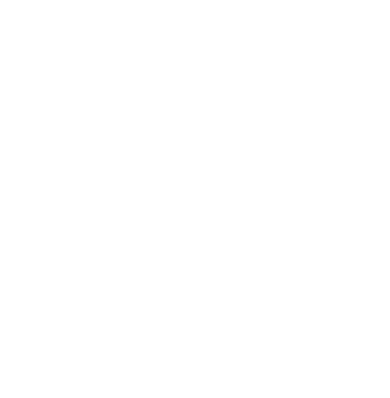
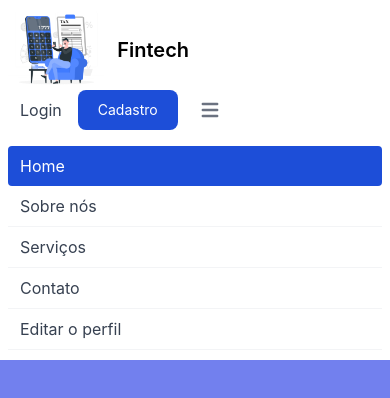
Before and after one commit to Vinicius-Boschi/Fintech, a website built with Vite: page src/index.html in a window 390 px wide. Built offline with nearby package versions, Linux system fonts and the light colour scheme.

Commit message:
Fazendo navbar responsiva e adicionando logo

```diff
--- a/src/index.html
+++ b/src/index.html
@@ -7,7 +7,49 @@
     <link rel="stylesheet" href="css/tailwind.css">
     <title>Fintech Home</title>
 </head>
-<body>
+<body class="bg-background">
+    <nav class="bg-white border-gray-200 px-2 sm:px-4 py-2.5 dark:bg-gray-800">
+        <div class="container flex flex-wrap justify-between items-center mx-auto">
+            <a href="#" class="flex items-center">
+                <img src="img/logo.png" class="mr-3 h-20 sm:h-12" alt="Fintech Logo">
+                <span class="self-center text-xl font-semibold whitespace-nowrap dark:text-white">Fintech</span>
+            </a>
+            <div class="flex md:order-2">
+                <a href="login.html" class="block py-2 pr-4 pl-3 text-gray-700 md:border-0 dark:text-gray-400 dark:hover:bg-gray-700 dark:hover:text-white md:dark:hover:bg-transparent">Login</a>
+
+                <button class="text-white bg-blue-700 hover:bg-blue-800 rounded-lg border-slate-900 text-sm px-5 py-2.5 text-center mr-3 md:mr-0">
+                    <a href="cadastro.html">Cadastro</a>
+                </button>
+
+                <button data-collapse-toggle="mobile-menu" type="button" id="mobile-button" class="inline-flex items-center p-2 text-sm text-gray-500 rounded-lg md:hidden hover:bg-gray-100 focus:outline-none focus:ring-2 focus:ring-gray-200 dark:text-gray-400 dark:hover:bg-gray-700 dark:focus:ring-gray-600" aria-controls="mobile-menu-4" aria-expanded="false">
+                <span class="sr-only">Open main menu</span>
+                <svg class="w-6 h-6" fill="currentColor" viewBox="0 0 20 20" xmlns="http://www.w3.org/2000/svg"><path fill-rule="evenodd" d="M3 5a1 1 0 011-1h12a1 1 0 110 2H4a1 1 0 01-1-1zM3 10a1 1 0 011-1h12a1 1 0 110 2H4a1 1 0 01-1-1zM3 15a1 1 0 011-1h12a1 1 0 110 2H4a1 1 0 01-1-1z" clip-rule="evenodd"></path></svg>
+                <svg class="hidden w-6 h-6" fill="currentColor" viewBox="0 0 20 20" xmlns="http://www.w3.org/2000/svg"><path fill-rule="evenodd" d="M4.293 4.293a1 1 0 011.414 0L10 8.586l4.293-4.293a1 1 0 111.414 1.414L11.414 10l4.293 4.293a1 1 0 01-1.414 1.414L10 11.414l-4.293 4.293a1 1 0 01-1.414-1.414L8.586 10 4.293 5.707a1 1 0 010-1.414z" clip-rule="evenodd"></path></svg>
+                </button>
+            </div>
+
+            <div class="overflow-hidden justify-between items-center w-full md:flex md:w-auto md:order-1" id="mobile-menu">
+                <ul class="flex flex-col mt-4 md:flex-row md:space-x-8 md:mt-0 md:text-sm md:font-medium" id="mobile-list">
+                    <li>
+                        <a href="#" class="block py-2 pr-4 pl-3 text-white bg-blue-700 rounded md:bg-transparent md:text-blue-700 md:p-0 dark:text-white" aria-current="page">Home</a>
+                    </li>
+                    <li>
+                        <a href="#" class="block py-2 pr-4 pl-3 text-gray-700 border-b border-gray-100 hover:bg-gray-50 md:hover:bg-transparent md:border-0 md:hover:text-blue-700 md:p-0 md:dark:hover:text-white dark:text-gray-400 dark:hover:bg-gray-700 dark:hover:text-white md:dark:hover:bg-transparent dark:border-gray-700">Sobre nós</a>
+                    </li>
+                    <li>
+                        <a href="#" class="block py-2 pr-4 pl-3 text-gray-700 border-b border-gray-100 hover:bg-gray-50 md:hover:bg-transparent md:border-0 md:hover:text-blue-700 md:p-0 md:dark:hover:text-white dark:text-gray-400 dark:hover:bg-gray-700 dark:hover:text-white md:dark:hover:bg-transparent dark:border-gray-700">Serviços</a>
+                    </li>
+                    <li>
+                        <a href="#" class="block py-2 pr-4 pl-3 text-gray-700 border-b border-gray-100 hover:bg-gray-50 md:hover:bg-transparent md:border-0 md:hover:text-blue-700 md:p-0 md:dark:hover:text-white dark:text-gray-400 dark:hover:bg-gray-700 dark:hover:text-white md:dark:hover:bg-transparent dark:border-gray-700">Contato</a>
+                    </li>
+                    <li>
+                        <a href="#" class="block py-2 pr-4 pl-3 text-gray-700 border-b border-gray-100 hover:bg-gray-50 md:hover:bg-transparent md:border-0 md:hover:text-blue-700 md:p-0 md:dark:hover:text-white dark:text-gray-400 dark:hover:bg-gray-700 dark:hover:text-white md:dark:hover:bg-transparent dark:border-gray-700">Editar o perfil</a>
+                    </li>
+                </ul>
+            </div>
+        </div>
+      </nav>
+      <script src="js/script.js"></script>
 
 </body>
 </html>
--- /dev/null
+++ b/src/js/script.js
@@ -0,0 +1,18 @@
+let button = document.querySelector("#mobile-button")
+let links = document.querySelector("#mobile-menu")
+let list = document.querySelector("#mobile-list")
+
+button.addEventListener("click", function() {
+    const divHeight = links.getBoundingClientRect().height
+    const listHeight = list.getBoundingClientRect().height
+
+    console.log(divHeight)
+    console.log(listHeight)
+
+    if (divHeight === 0) {
+        links.style.height = `${listHeight}px`
+    } else {
+        links.style.height = 0
+        console.log('tchau')
+    }
+})
```
Also changed, not shown: src/img/logo.png (added), tailwind.config.js (line endings or trailing spaces).
